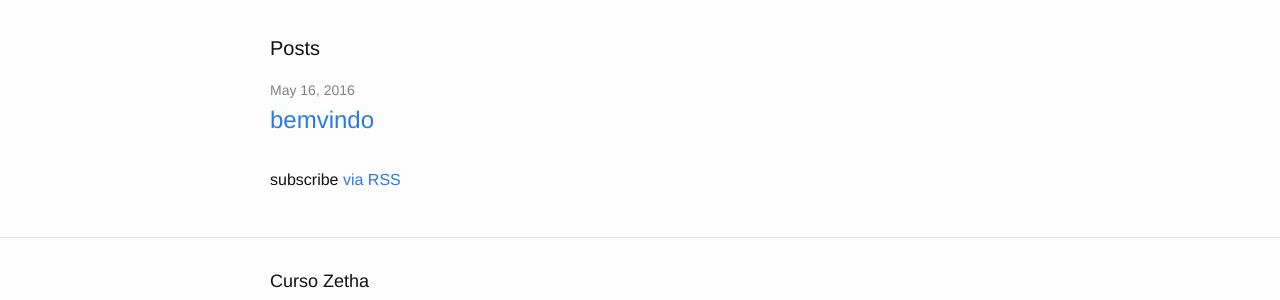
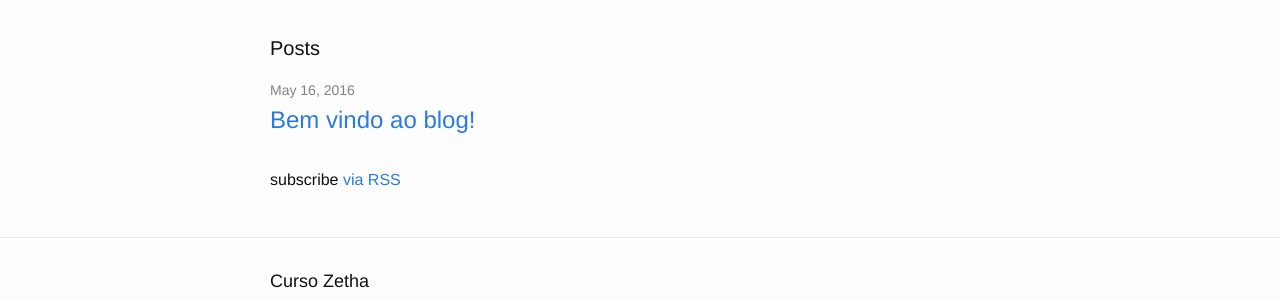
Before and after one commit to lucastaliberti/curso-zetha-programacao, a Jekyll site: the page built from index.html, in a window 1280 px wide. Shown: the part 368-668 px from the top of the page. Built offline with Jekyll 4.4.1, drawn with Linux system fonts in a browser that asks for light colours.

Commit message:
alterado texto do post de boas vindas

```diff
--- a/_posts/2016-05-16-bemvindo.md
+++ b/_posts/2016-05-16-bemvindo.md
@@ -1,4 +1,6 @@
 ---
 layout: post
-title: bemvindo
+title: Bem vindo ao blog!
 ---
+
+# Bem vindo ao nosso blog!
```
